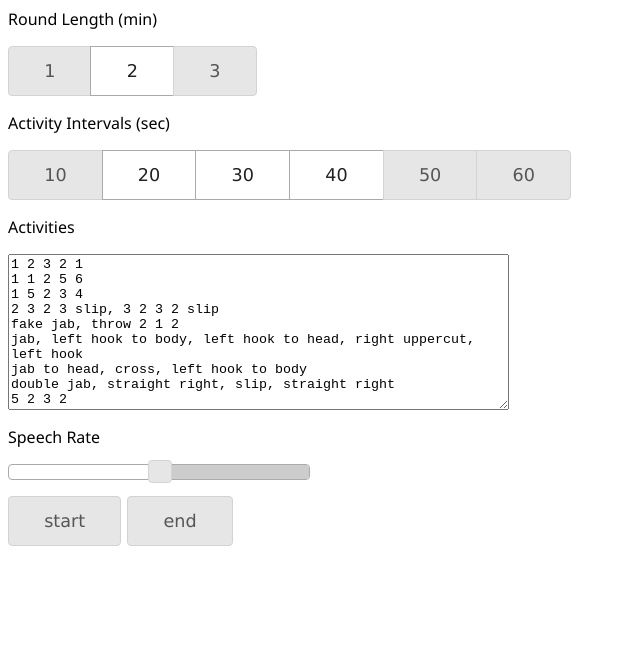
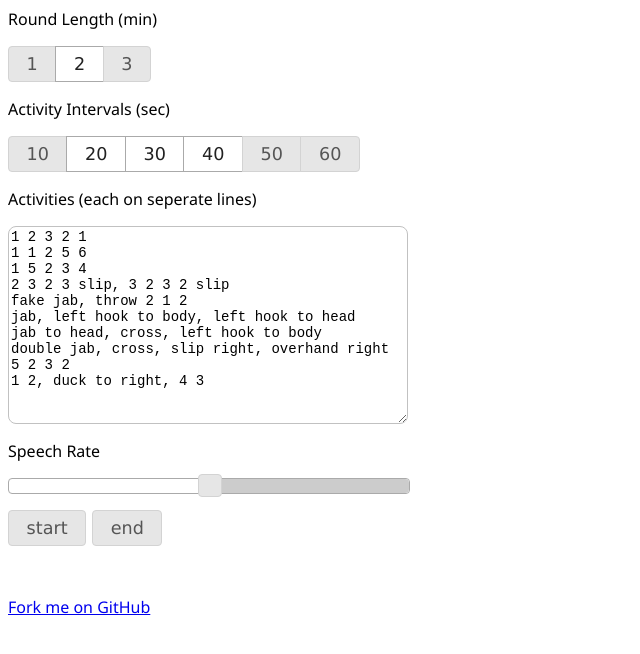
Before and after one commit to saifalisaiyed/drills, a plain HTML site: page drills.html in a window 1280 px wide. Shown: the whole page, without its empty margins (0-640 px from the left). Drawn offline with Linux system fonts and the light colour scheme.

Commit message:
REMOVED CHROME STUFF/ADDED AUTORESIZE TEXTAREA

```diff
--- a/drills.html
+++ b/drills.html
@@ -1,21 +1,31 @@
+<html>
 
-<!-- saved from url=(0037)http://crclayton.com/projects/drills/ -->
-<html><head><meta http-equiv="Content-Type" content="text/html; charset=windows-1252">
+  <head>
+    <meta http-equiv="Content-Type" content="text/html; charset=windows-1252">
     <meta name="viewport" content="width=device-width, initial-scale=1.0, maximum-scale=1.0, user-scalable=0">
     <script src="./drills_files/jquery.min.js"></script>
-
     <link rel="stylesheet" href="./drills_files/jquery-ui.css">
     <script src="./drills_files/jquery-ui.min.js"></script>
-
     <style>
       p{
         font-family: 'Segoe UI', Tahoma, Geneva, Verdana, sans-serif;
         font-size:16px;
       }
+
+  textarea{
+
+    box-sizing: padding-box;
+    overflow:hidden;
+
+    font-size:14px;
+    border-radius:8px;
+    border:1px solid  #c1c1c1;
+  }
     </style>
-
     <script>
       $(function() {
+
+        // initialize jQuery UI components
         $( "#check" ).button();
         $( "#format" ).buttonset();
         $( "#radio" ).buttonset();
@@ -34,65 +44,76 @@
           step: 0.01
         });
 
+        // autoresize text area
+        $(document)
+  		    .one('focus.textarea', '.autoExpand', function(){
+      			var savedValue = this.value;
+      			this.value = '';
+      			this.baseScrollHeight = this.scrollHeight;
+      			this.value = savedValue;
+  		    })
+  		    .on('input.textarea', '.autoExpand', function(){
+      			var minRows = this.getAttribute('data-min-rows')|0,
+      				 rows;
+      			this.rows = minRows;
+              console.log(this.scrollHeight , this.baseScrollHeight);
+      			rows = Math.ceil((this.scrollHeight - this.baseScrollHeight) / 17);
+      			this.rows = minRows + rows;
+  		});
       });
     </script>
-
   </head>
 
   <body>
-
     <p>Round Length (min)</p>
     <p id="radio" class="ui-buttonset">
-    <input type="radio" id="radio1" name="radio" value="1" class="ui-helper-hidden-accessible">
-    <label for="radio1" class="ui-button ui-widget ui-state-default ui-button-text-only ui-corner-left" role="button"><span class="ui-button-text">1</span></label>
-    <input type="radio" id="radio2" name="radio" checked="checked" value="2" class="ui-helper-hidden-accessible">
-    <label for="radio2" class="ui-state-active ui-button ui-widget ui-state-default ui-button-text-only" role="button"><span class="ui-button-text">2</span></label>
-    <input type="radio" id="radio3" name="radio" value="3" class="ui-helper-hidden-accessible">
-    <label for="radio3" class="ui-button ui-widget ui-state-default ui-button-text-only ui-corner-right" role="button"><span class="ui-button-text">3</span></label>
+      <input type="radio" id="radio1" name="radio" value="1">
+      <label for="radio1" role="button">1</label>
+      <input type="radio" id="radio2" name="radio" checked="checked" value="2">
+      <label for="radio2" role="button">2</label>
+      <input type="radio" id="radio3" name="radio" value="3">
+      <label for="radio3" role="button">3</label>
     </p>
-
     <p>Activity Intervals (sec)</p>
-
     <p id="format" class="ui-buttonset">
-    <input type="checkbox" id="check1" value="10" class="ui-helper-hidden-accessible">
-    <label for="check1" class="ui-button ui-widget ui-state-default ui-button-text-only ui-corner-left" role="button"><span class="ui-button-text">10</span></label>
-    <input type="checkbox" id="check2" checked="checked" value="20" class="ui-helper-hidden-accessible">
-    <label for="check2" class="ui-state-active ui-button ui-widget ui-state-default ui-button-text-only" role="button"><span class="ui-button-text">20</span></label>
-    <input type="checkbox" id="check3" checked="checked" value="30" class="ui-helper-hidden-accessible">
-    <label for="check3" class="ui-state-active ui-button ui-widget ui-state-default ui-button-text-only" role="button"><span class="ui-button-text">30</span></label>
-    <input type="checkbox" id="check4" checked="checked" value="40" class="ui-helper-hidden-accessible">
-    <label for="check4" class="ui-state-active ui-button ui-widget ui-state-default ui-button-text-only" role="button"><span class="ui-button-text">40</span></label>
-    <input type="checkbox" id="check5" value="50" class="ui-helper-hidden-accessible">
-    <label for="check5" class="ui-button ui-widget ui-state-default ui-button-text-only" role="button"><span class="ui-button-text">50</span></label>
-    <input type="checkbox" id="check6" value="60" class="ui-helper-hidden-accessible">
-    <label for="check6" class="ui-button ui-widget ui-state-default ui-button-text-only ui-corner-right" role="button"><span class="ui-button-text">60</span></label>
+      <input type="checkbox" id="check1" value="10">
+      <label for="check1" role="button">10</label>
+      <input type="checkbox" id="check2" checked="checked" value="20">
+      <label for="check2" role="button">20</label>
+      <input type="checkbox" id="check3" checked="checked" value="30">
+      <label for="check3" role="button">30</label>
+      <input type="checkbox" id="check4" checked="checked" value="40">
+      <label for="check4" role="button">40</label>
+      <input type="checkbox" id="check5" value="50">
+      <label for="check5" role="button">50</label>
+      <input type="checkbox" id="check6" value="60">
+      <label for="check6" role="button">60</label>
     </p>
-
-  <p>Activities</p>
-
+    <p>Activities (each on seperate lines)</p>
     <p>
-    <textarea id="actions" rows="10" cols="60">1 2 3 2 1
+      <textarea id="actions" rows="12" style="width:400px" data-min-rows='3' class='autoExpand'>1 2 3 2 1
 1 1 2 5 6
 1 5 2 3 4
 2 3 2 3 slip, 3 2 3 2 slip
 fake jab, throw 2 1 2
-jab, left hook to body, left hook to head, right uppercut, left hook
+jab, left hook to body, left hook to head
 jab to head, cross, left hook to body
-double jab, straight right, slip, straight right
+double jab, cross, slip right, overhand right
 5 2 3 2
 1 2, duck to right, 4 3
 </textarea>
     </p>
+    <p>Speech Rate</p>
+    <div id="rate" style="width:400px"></div>
+    <p>
+      <button id="start" role="button">start</button>
+      <button id="end" role="button">end</button>
+    </p>
+    <br/>
+    <p>
+      <a href="https://github.com/crclayton/drills">Fork me on GitHub</a>
+    </p>
+    <script src="./drills_files/drills.js"></script>
+  </body>
 
-  <p>Speech Rate</p>
-  <div id="rate" style="width:300px" class="ui-slider ui-slider-horizontal ui-widget ui-widget-content ui-corner-all"><div class="ui-slider-range ui-widget-header ui-corner-all ui-slider-range-max" style="width: 50%;"></div><span class="ui-slider-handle ui-state-default ui-corner-all" tabindex="0" style="left: 50%;"></span></div>
-
-  <p>
-    <button id="start" class="ui-button ui-widget ui-state-default ui-corner-all ui-button-text-only" role="button"><span class="ui-button-text">start</span></button>
-    <button id="end" class="ui-button ui-widget ui-state-default ui-corner-all ui-button-text-only" role="button"><span class="ui-button-text">end</span></button>
-  </p>
-
-
-<script src="./drills_files/drills.js"></script>
-
-</body></html>
+</html>
--- a/drills_files/drills.js
+++ b/drills_files/drills.js
@@ -10,18 +10,6 @@ $("body").ready(function () {
     if (!'speechSynthesis' in window)
         alert("Sorry, speech synthesis is not supported. Try using Chrome.");
 
-    loadDefaults("#actions", [
-        "1 2 3 2 1",
-        "1 1 2 5 6",
-        "1 5 2 3 4",
-        "2 3 2 3 slip, 3 2 3 2 slip",
-        "fake jab, throw 2 1 2",
-        "jab, left hook to body, left hook to head, right uppercut, left hook",
-        "jab to head, cross, left hook to body",
-        "double jab, straight right, slip, straight right",
-        "5 2 3 2",
-        "1 2, duck to right, 4 3",
-    ]);
 });
 
 $("#start").click(function () {
@@ -95,12 +83,6 @@ function endRound() {
     say("Round over. Get some water.");
 }
 
-function loadDefaults(jqueryElement, array) {
-    for (var i = 0; i < array.length; i++)
-        $(jqueryElement).append(array[i] + "\n");
-
-}
-
 function getActions() {
     return $("#actions").val()
         .split("\n")
```
Lines whose indentation alone changed are shown as unchanged.
